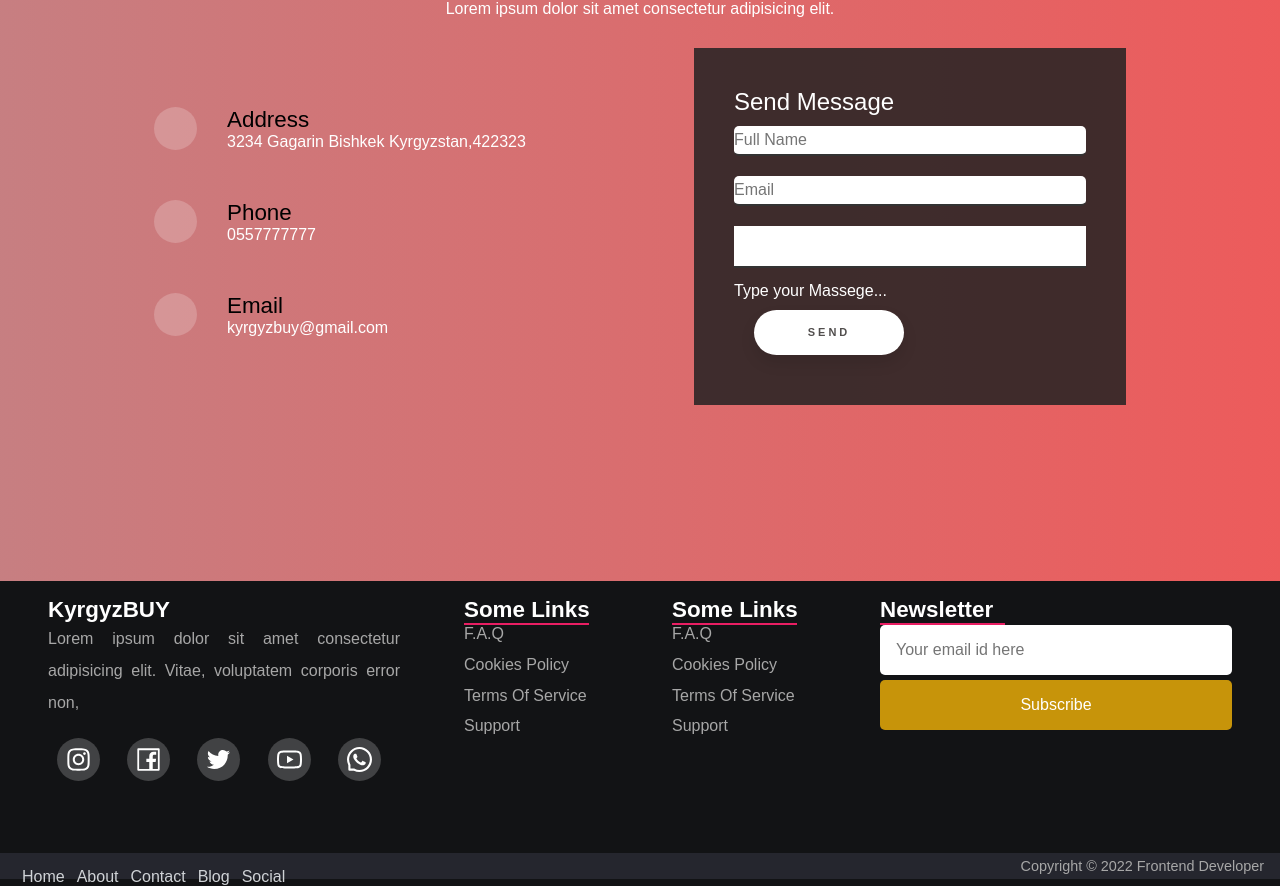
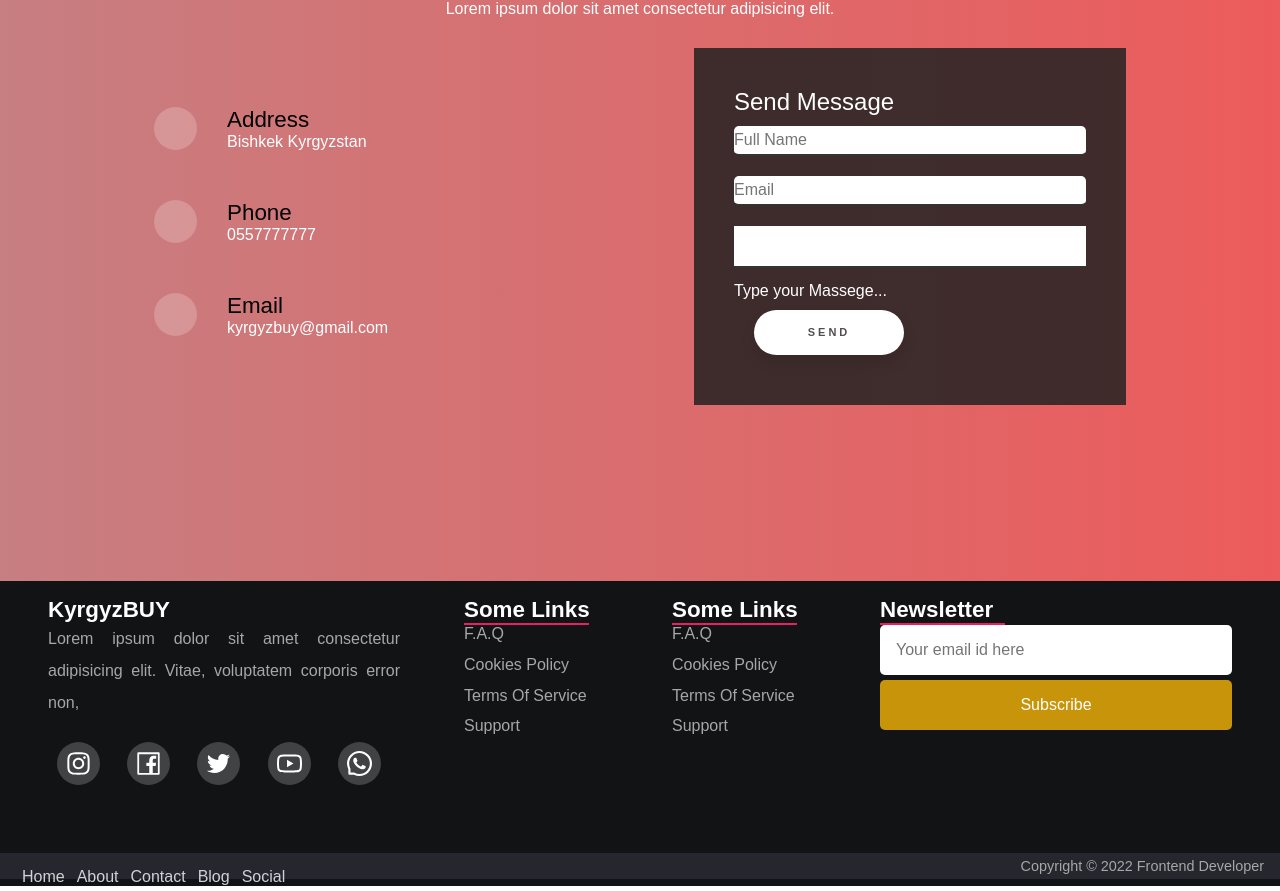
Before and after one commit to Eradil/final_v2, a React (Create React App) app: page / in a window 1280 px wide. Shown: the part 219-1110 px from the top of the page. Built offline with nearby package versions, Linux system fonts and the light colour scheme; some icons are missing.

Commit message:
added contact

```diff
--- a/src/components/Contact/Contact.jsx
+++ b/src/components/Contact/Contact.jsx
@@ -26,7 +26,7 @@ const Contact = () => {
               </div>
               <div className="text">
                 <h3>Address</h3>
-                <p>3234 Gagarin Bishkek Kyrgyzstan,422323</p>
+                <p> Bishkek Kyrgyzstan</p>
               </div>
             </div>
 
--- a/src/components/Footer/Footer.css
+++ b/src/components/Footer/Footer.css
@@ -137,6 +137,22 @@ div.social {
   border-bottom: #e91e63 2px solid;
   width: 125px;
 }
+.link::after {
+  content: "";
+  width: 100%;
+  height: 1px;
+  background-color: rgb(202, 20, 20);
+  border-radius: 4px;
+  left: 0;
+  bottom: 0;
+  transform: scaleX(0);
+  transform-origin: left;
+  transition: 25s ease;
+}
+
+.link:hover::after {
+  transform: scaleX(1);
+}
 
 @media screen and (max-width: 850px) {
   .row.primary {
--- a/src/components/Footer/Footer.jsx
+++ b/src/components/Footer/Footer.jsx
@@ -21,11 +21,26 @@ const Footer = () => {
             </p>
 
             <div className="social">
-              <InstagramOutlined className="social-icon" />
-              <FacebookOutlined className="social-icon" />
-              <TwitterOutlined className="social-icon" />
-              <YoutubeOutlined className="social-icon" />
-              <WhatsAppOutlined className="social-icon" />
+              <a href="https://www.instagram.com/musaliev_ulan/">
+                {" "}
+                <InstagramOutlined className="social-icon" />
+              </a>
+              <a href="https://ru-ru.facebook.com/">
+                {" "}
+                <FacebookOutlined className="social-icon" />
+              </a>
+              <a href="https://twitter.com/">
+                {" "}
+                <TwitterOutlined className="social-icon" />
+              </a>
+              <a href="https://www.youtube.com/">
+                {" "}
+                <YoutubeOutlined className="social-icon" />
+              </a>
+              <a href="https://www.whatsapp.com/?lang=ru  ">
+                {" "}
+                <WhatsAppOutlined className="social-icon" />
+              </a>
             </div>
           </div>
 
```
